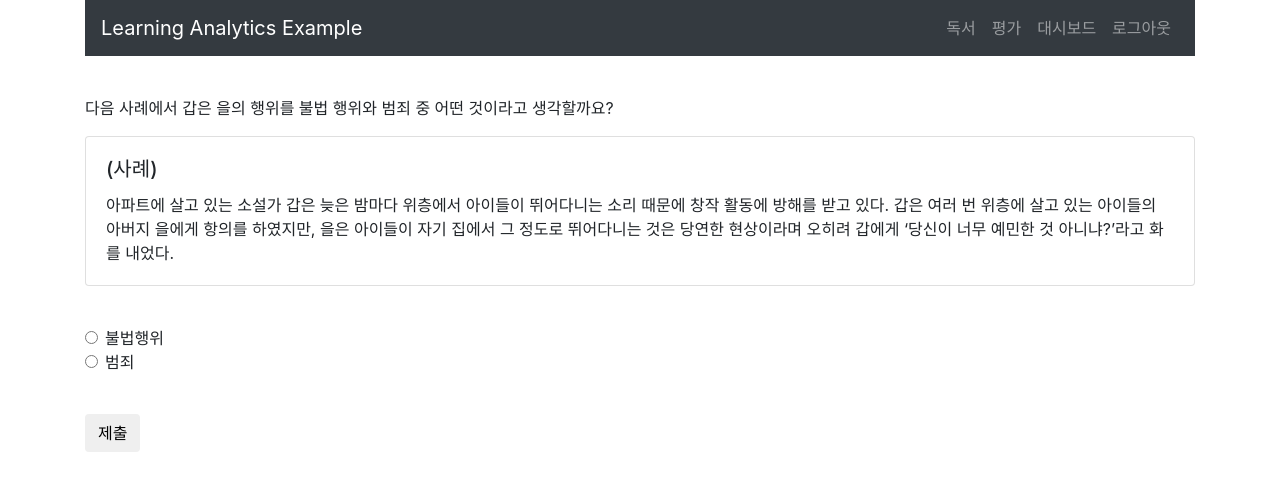
After one commit to rubysoho07/learning-analytics-example, a Flask app: page /assessment in a window 1280 px wide. The commit adds this page. Shown: the top 491 px of the page. Run offline with Flask 2, Linux system fonts and the light colour scheme; some libraries are stand-ins or nearby versions.

Commit message:
평가 페이지 구성

```diff
--- a/la/caliper_data.py
+++ b/la/caliper_data.py
@@ -63,3 +63,7 @@ def save_annotation_event(user, tags):
     )
 
     sensor.send(event)
+
+
+def save_assessment_event(user, assessment):
+    pass
--- a/la/example.py
+++ b/la/example.py
@@ -79,6 +79,27 @@ def tag_page():
     return render_template('reading.html', tags=tags)
 
 
+@app.route('/assessment')
+def assessment_page():
+    """ Starting assessment. """
+
+    return render_template('assessment.html')
+
+
+@app.route('/assessment_submit', methods=['POST'])
+def assessment_submit():
+    """ Submit student's answer for the assessment. """
+
+    answer = int(request.form['test-question'])
+
+    if answer == 1:
+        score_given = 10.0
+    else:
+        score_given = 0.0
+
+    return render_template('assessment.html', answer=answer)
+
+
 @app.route('/endpoint', methods=['POST'])
 def endpoint():
     """ Endpoint to save learning record. """
--- /dev/null
+++ b/la/templates/assessment.html
@@ -0,0 +1,44 @@
+{% extends "base.html" %}
+
+{% block content %}
+<div style="padding: 20px"></div>
+<p>다음 사례에서 갑은 을의 행위를 불법 행위와 범죄 중 어떤 것이라고 생각할까요?</p>
+<div class="card">
+    <div class="card-body">
+        <h5 class="card-title">(사례)</h5>
+        아파트에 살고 있는 소설가 갑은 늦은 밤마다 위층에서 아이들이 뛰어다니는 소리 때문에 창작 활동에 방해를 받고 있다.
+        갑은 여러 번 위층에 살고 있는 아이들의 아버지 을에게 항의를 하였지만,
+        을은 아이들이 자기 집에서 그 정도로 뛰어다니는 것은 당연한 현상이라며 오히려 갑에게 ‘당신이 너무 예민한 것 아니냐?’라고 화를 내었다.
+    </div>
+</div>
+<div style="padding: 20px"></div>
+<form method="post" action="{{ url_for('assessment_submit') }}">
+    <div class="form-check">
+        <div>
+            <label class="form-check-label">
+            <input class="form-check-input" name="test-question" type="radio" id="choice1" value="1">불법행위
+            </label>
+        </div>
+        <div>
+            <label class="form-check-label">
+            <input class="form-check-input" name="test-question" type="radio" id="choice2" value="2">범죄
+            </label>
+        </div>
+    </div>
+    <div style="padding: 20px"></div>
+    <button class="btn btn-default" type="submit">제출</button>
+</form>
+<!-- The result of quiz -->
+{% if answer %}
+<div style="height:20px;"></div>
+    {% if answer == 1 %}
+    <div class="alert alert-primary">
+        <strong>정답입니다!</strong>
+    </div>
+    {% else %}
+    <div class="alert alert-danger">
+        <strong>땡! 오답입니다!</strong> 정답은 '불법행위'입니다.
+    </div>
+    {% endif %}
+{% endif %}
+{% endblock %}
--- a/la/templates/base.html
+++ b/la/templates/base.html
@@ -21,7 +21,7 @@
                     <a class="nav-link" href="{{ url_for('reading') }}">독서</a>
                     </li>
                     <li class="nav-item">
-                    <a class="nav-link" href="#">평가</a>
+                    <a class="nav-link" href="{{ url_for('assessment_page') }}">평가</a>
                     </li>
                     <li class="nav-item">
                     <a class="nav-link" href="#">대시보드</a>
```
